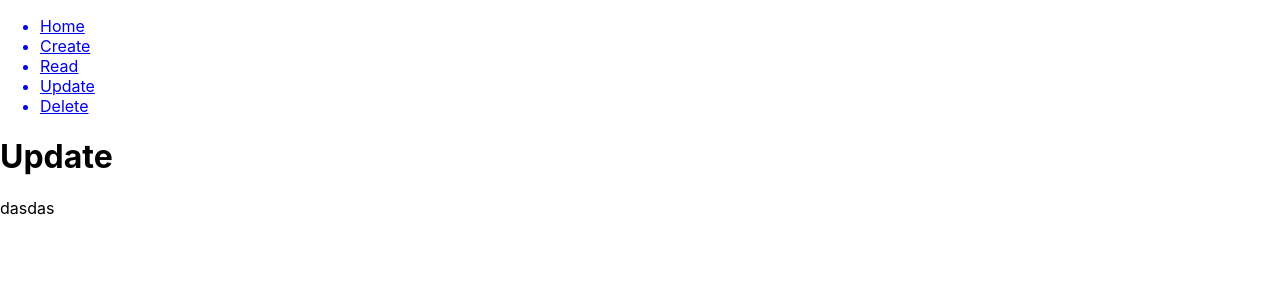
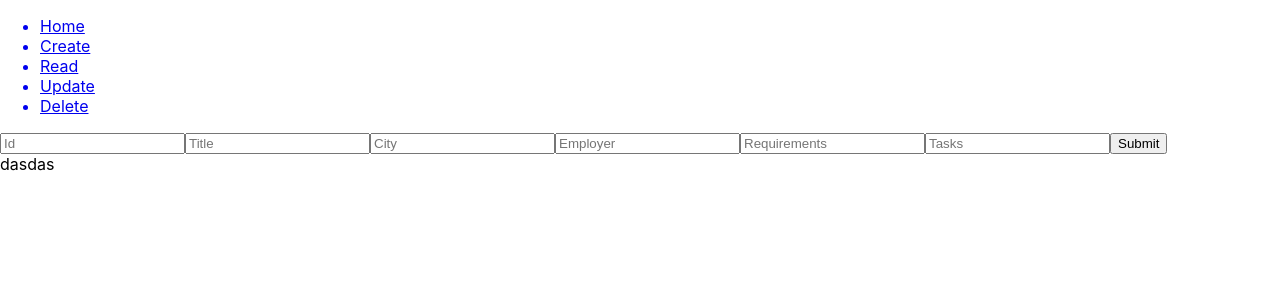
Before and after one commit to tuanpham241001/React-Job-Posting-Website, a React (Create React App) app: page /update in a window 1280 px wide. Shown: the top 300 px of the page. Built offline with nearby package versions, Linux system fonts and the light colour scheme.

Commit message:
Update page: OK now

```diff
--- a/src/App.js
+++ b/src/App.js
@@ -33,6 +33,18 @@ function App() {
     )
   }
 
+  function updateJob(updateJob){
+    setJobs(prevJobs =>{
+      return prevJobs.map(jobItem =>{
+        if(jobItem._id !== updateJob._id){
+          return jobItem
+        }else{
+          return updateJob
+        }
+      })
+    })
+  }
+
   return (
     <Router>
       <div>
@@ -53,7 +65,9 @@ function App() {
             data={jobs}
           />} />
 
-          <Route path="/update" component={() => <Update />} />
+          <Route path="/update" component={() => <Update
+            onUpdate={updateJob}
+          />} />
 
           <Route path="/delete" component={() => <Delete
             onDelete={deleteJob}
--- a/src/components/update/Update.jsx
+++ b/src/components/update/Update.jsx
@@ -1,11 +1,57 @@
-import React from "react"
+import React, {useState} from "react"
+import {Link} from "react-router-dom"
 
-function Update(){
-    return (
-        <div>
-            <h1> Update </h1>
-        </div>
-    )
+function Update(props){
+    const [job, setJob] = useState({
+        _id: "",
+        title: "",
+        city: "",
+        employer: "",
+        requirements: [],
+        tasks: []
+    })
+
+    function handleChange(events){
+        const {name, value} = events.target;
+        setJob(prevJob => {
+
+            return {
+                ...prevJob,
+                [name]: value
+            }
+        })
+    }
+
+    function handleChangeArray(events){
+        const {name, value} = events.target;
+        setJob(prevJob => {
+
+            return {
+                ...prevJob,
+                [name]: [value]
+            }
+        })
+    }
+
+
+    function updateJob(event){
+        props.onUpdate(job);
+    }
+    return(
+        <form>
+            <input onChange={handleChange} name="_id" value={job._id} placeholder="Id"/>
+            <input onChange={handleChange} name="title" value={job.title} placeholder="Title"/>
+            <input onChange={handleChange} name="city" value={job.city} placeholder="City"/>
+            <input onChange={handleChange} name="employer" value={job.employer} placeholder="Employer"/>
+            <input onChange={handleChangeArray} name="requirements" value={job.requirements} placeholder="Requirements"/>
+            <input onChange={handleChangeArray} name="tasks" value={job.tasks} placeholder="Tasks"/>
+            <Link to="/">
+                <button type="submit" onClick = {updateJob}>
+                    Submit
+                </button>
+            </Link>
+        </form>
+    );
 }
 
 export default Update;
```
